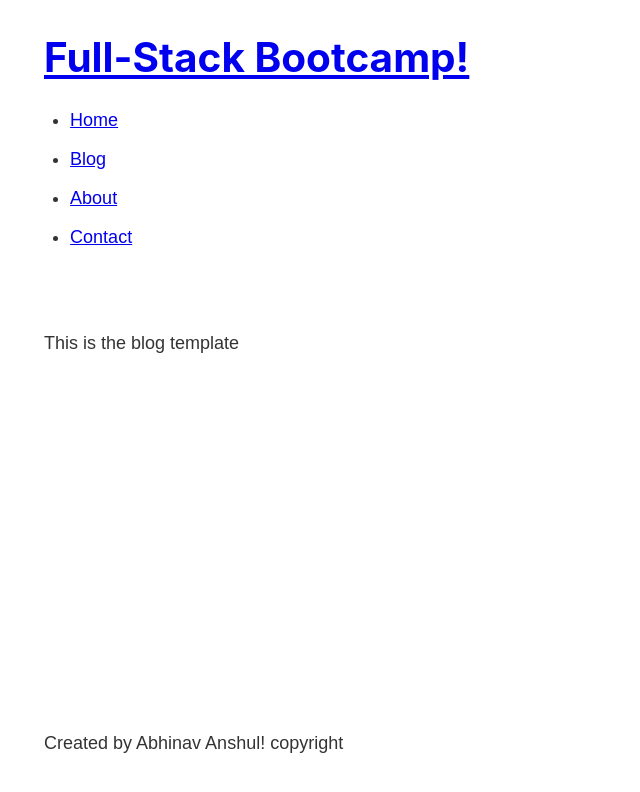
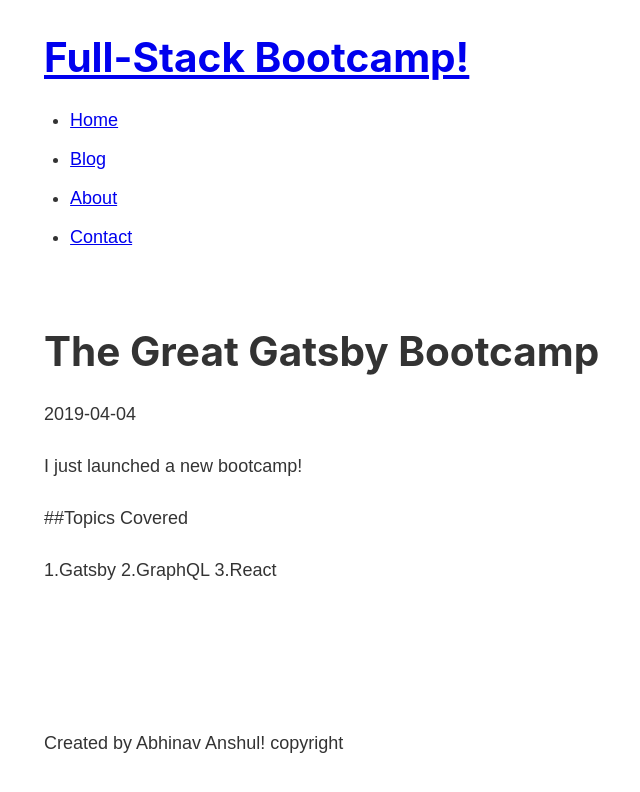
Before and after one commit to abhinav-anshul/Gatsby-Blog, a Gatsby site: page /blog/gatsby in a window 1280 px wide. Shown: the whole page, without its empty margins (239-879 px from the left). Built offline with nearby package versions, Linux system fonts and the light colour scheme; Gatsby itself is replaced by a stand-in of ours.

Commit message:
Basic markdown dynamic blogposts done

```diff
--- a/src/templates/blog.js
+++ b/src/templates/blog.js
@@ -1,10 +1,34 @@
 import React from 'react'
+import { graphql } from 'gatsby'
 import Layout from '../components/layout'
 
-const Blog = () => {
+
+export const query = graphql`
+query ($slug: String!) {
+    markdownRemark (
+      fields: {
+        slug: {
+          eq: $slug
+        }
+      }
+    ){
+      frontmatter{
+        title
+        date
+      }
+      html
+    }
+  }
+`
+
+
+const Blog = (props) => {
     return(
+
         <Layout>
-            This is the blog template
+            <h1>{props.data.markdownRemark.frontmatter.title}</h1>
+            <p>{props.data.markdownRemark.frontmatter.date}</p>
+            <div dangerouslySetInnerHTML={{__html: props.data.markdownRemark.html}}></div>
         </Layout>
     )
 }
```
